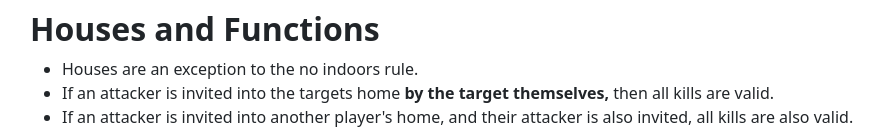
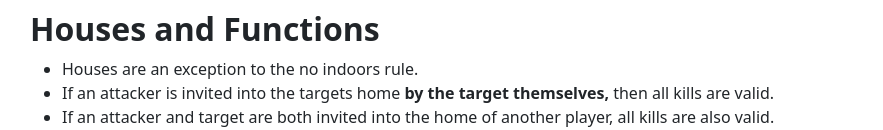
Before and after one commit to CT-42210/srassassins, a Flask app: page /rules in a window 1280 px wide. Shown: the part 2356-2486 px from the top of the page, without its empty margins (96-979 px from the left). Run offline with Flask 3, Linux system fonts and the light colour scheme; parts of the project's set-up code (start-up, migrations or seed data) failed here and were passed over; some libraries are stand-ins or nearby versions.

Commit message:
oopsies bad rule

```diff
--- a/app/templates/rule_list.html
+++ b/app/templates/rule_list.html
@@ -125,7 +125,7 @@
 <ul>
     <li>Houses are an exception to the no indoors rule.</li>
     <li>If an attacker is invited into the targets home <strong>by the target themselves,</strong> then all kills are valid.</li>
-    <li>If an attacker is invited into another player's home, and their attacker is also invited, all kills are also valid.</li>
+    <li>If an attacker and target are both invited into the home of another player, all kills are also valid.</li>
     <Li>If a function happening inside a player's home has more than 15 other players (meaning participants of {{ game_state.game_name }}), then all kills are invalid.</Li>
     <li><strong>Twins:</strong> If twins are assigned to each-other as targets, they cannot kill each-other. A teammate must kill the twin in question.</li>
 </ul>
```
